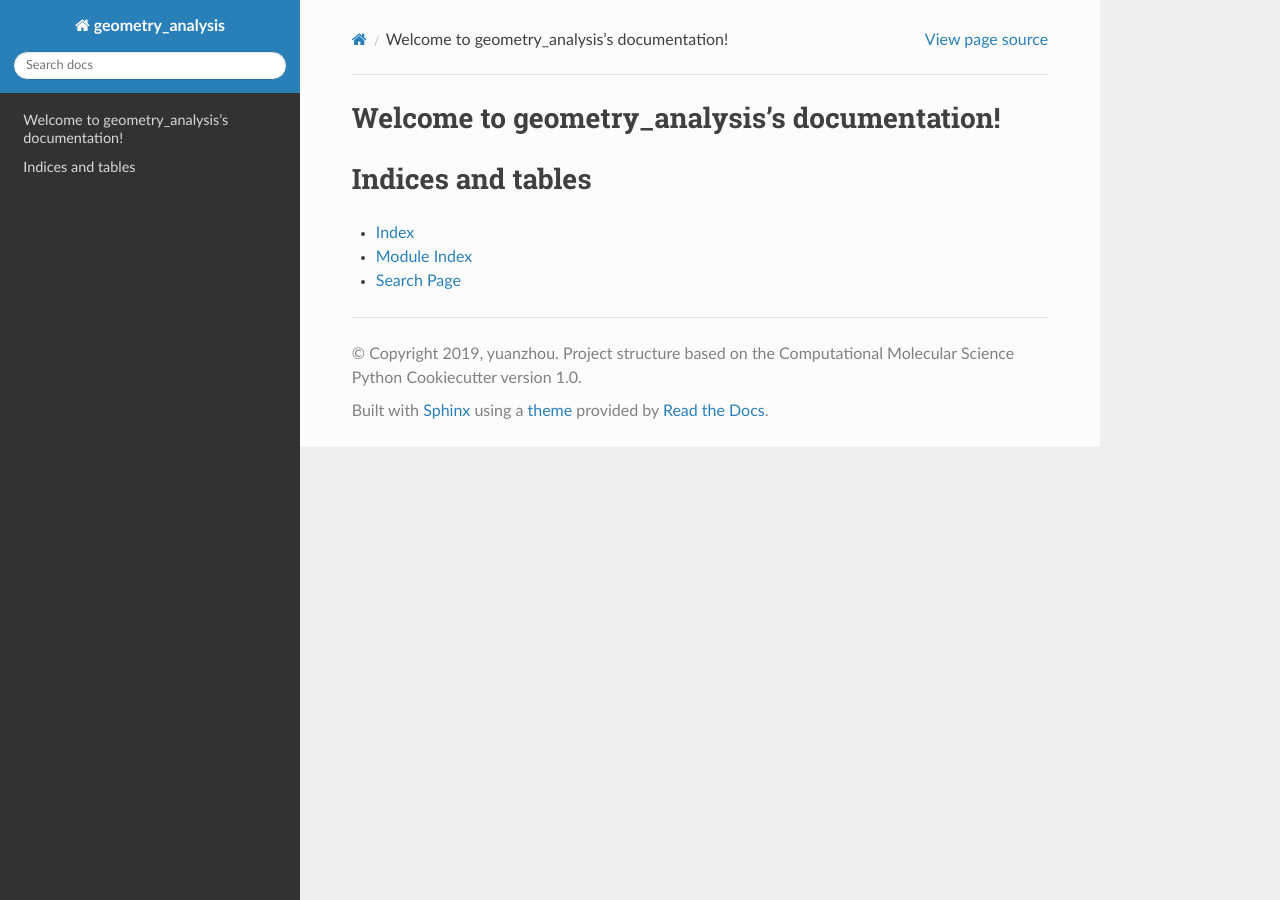
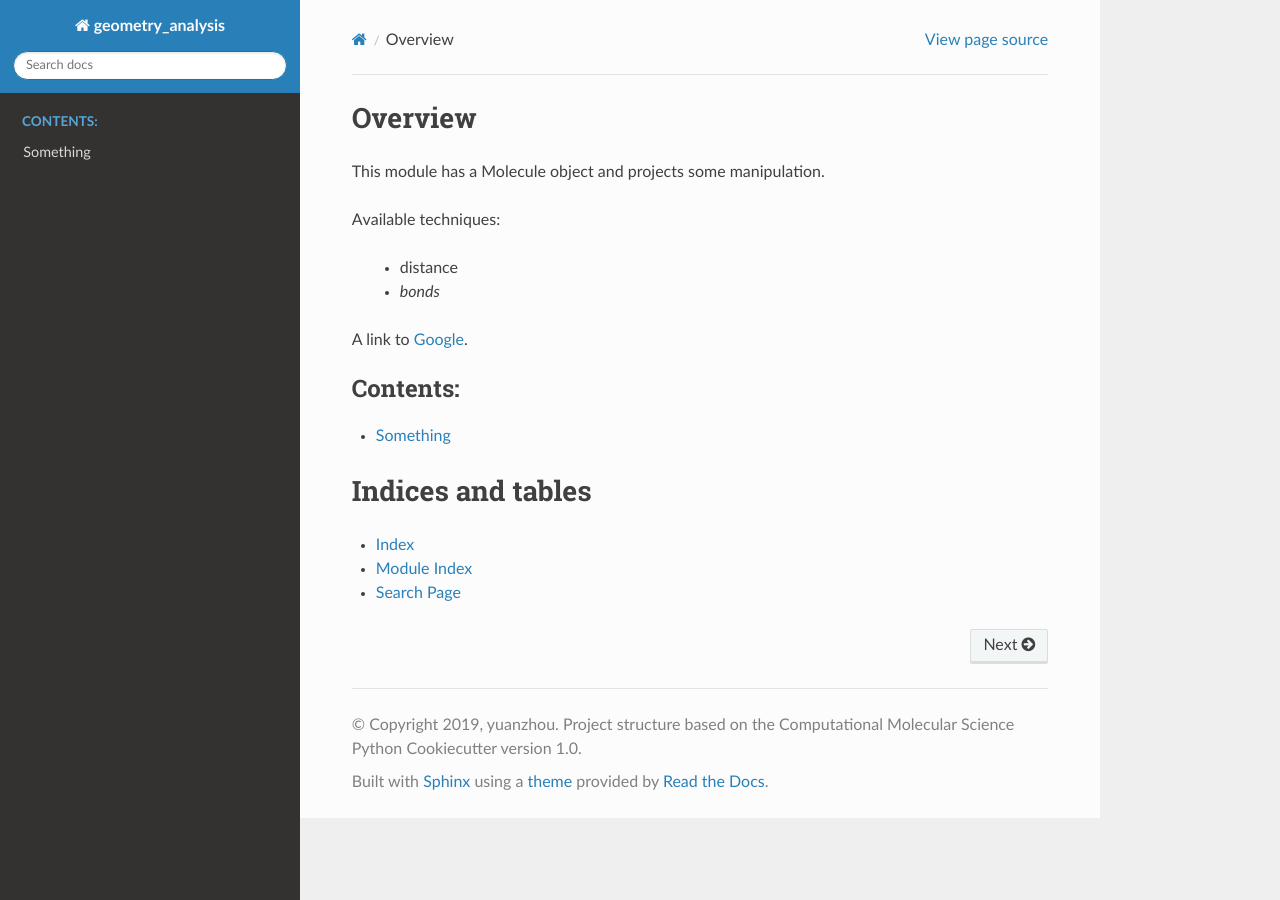
Before and after one commit to yuanzhou0827/geometry_analysis, a Sphinx documentation site: the page built from docs/index.rst, in a window 1280 px wide. Built offline with Sphinx 7.4.7 and the Read the Docs theme 2.0.0, drawn with Linux system fonts in a browser that asks for light colours.

Commit message:
additional text to index.rst and add something.rst

```diff
--- a/docs/index.rst
+++ b/docs/index.rst
@@ -3,14 +3,23 @@
    You can adapt this file completely to your liking, but it should at least
    contain the root `toctree` directive.
 
-Welcome to geometry_analysis's documentation!
+Overview
 =========================================================
+
+This module has a Molecule object and projects some manipulation.
+
+Available techniques:
+
+ - distance
+ - *bonds*
+
+A link to `Google <http://www.google.com>`_.
 
 .. toctree::
    :maxdepth: 2
    :caption: Contents:
 
-
+   something
 
 Indices and tables
 ==================
--- /dev/null
+++ b/docs/something.rst
@@ -0,0 +1,4 @@
+Something
+=========
+
+Yuan Zhou, have progress everyday!
```
